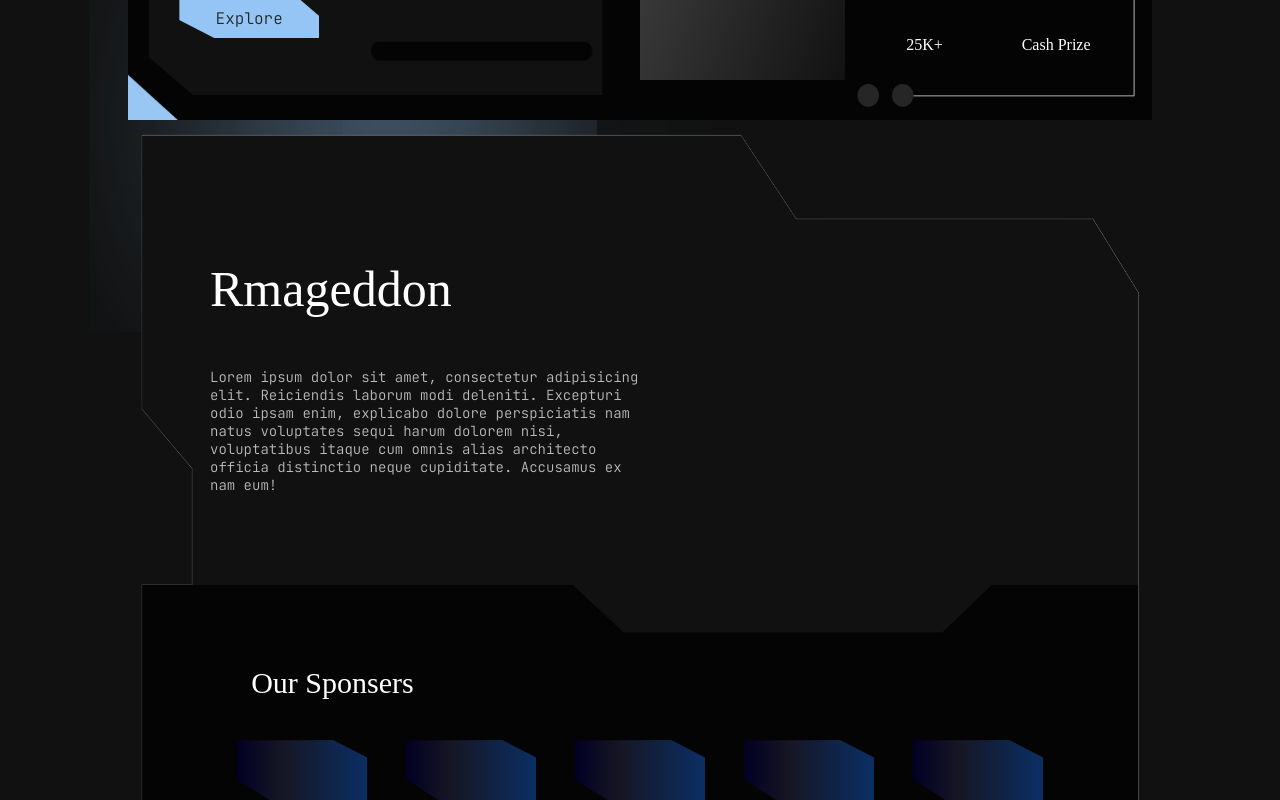
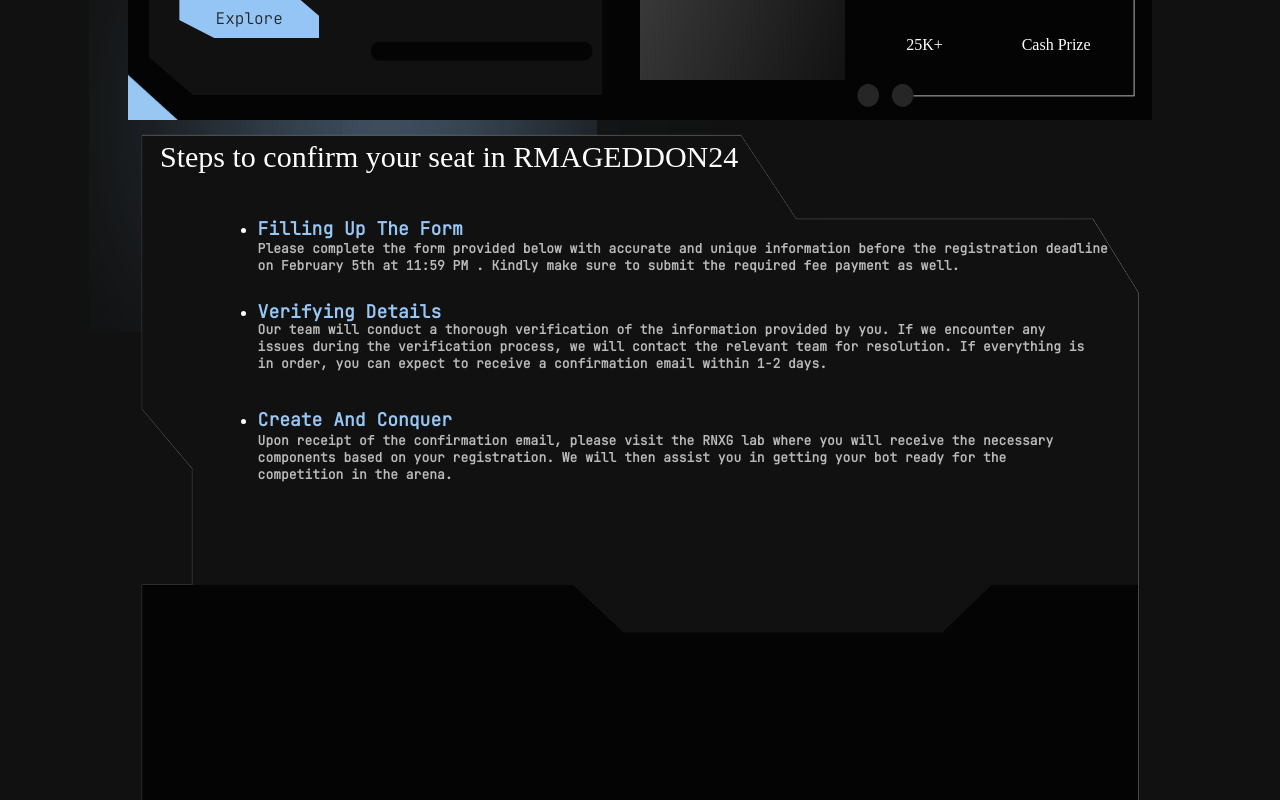
Before and after one commit to PrashikBhimte/Rmageddon2K24, a React (Create React App) app in the folder clientside/: page / in a window 1280 px wide. Shown: the part 680-1480 px from the top of the page. Built offline with nearby package versions, Linux system fonts and the light colour scheme; a web font is replaced by a local one.

Commit message:
oder of section is changed

```diff
--- a/clientside/src/App.css
+++ b/clientside/src/App.css
@@ -8,7 +8,6 @@ body {
     background-color: #111111;
     color: white;
     overflow-x: hidden;
-    scroll-snap-type: both mandatory;
 }
 
 #background {
--- a/clientside/src/Components/HomePage/HomePage.jsx
+++ b/clientside/src/Components/HomePage/HomePage.jsx
@@ -10,9 +10,9 @@ export default function HomePage() {
   return (
     <div>
         <HeroPage />
+        <Info/>
+        <Notifications />
         <Spons />
-        <Notifications />
-        <Info/>
         <Footer />
     </div>
   )
--- a/clientside/src/Components/Steps/Info.jsx
+++ b/clientside/src/Components/Steps/Info.jsx
@@ -25,7 +25,7 @@ function Info() {
   }, [windowWidth]);
   return (
     <div className="main">
-      <div className="parentdiv">
+      <div id="Steps" className="parentdiv">
         <img src={srcImg} alt="background" id="background" />
         <div className="maindiv">
           <div className="heading">
```
